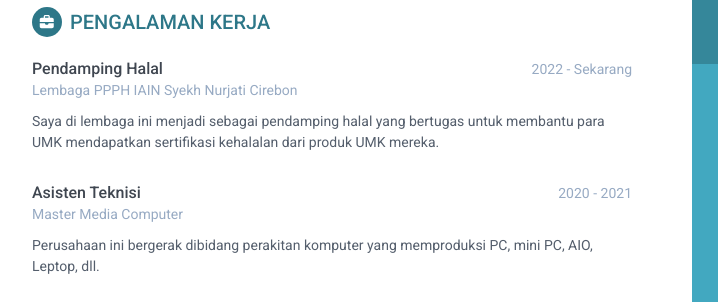
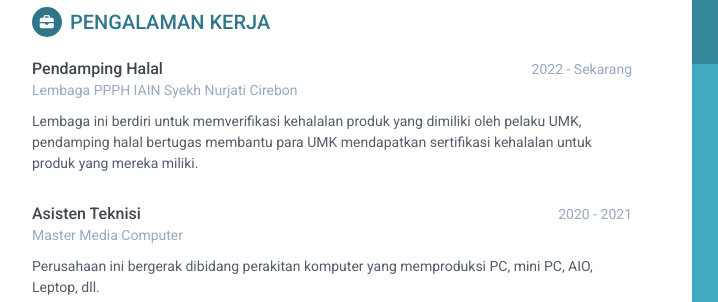
Before and after one commit to ilhamnrstywn/cv, a plain HTML site: page index.html in a window 1280 px wide. Shown: the part 293-595 px from the top of the page, 188-906 px from the left. Drawn offline with Linux system fonts and the light colour scheme.

Commit message:
Update index.html

```diff
--- a/index.html
+++ b/index.html
@@ -89,7 +89,7 @@
                         <div class="company">Lembaga PPPH IAIN Syekh Nurjati Cirebon</div>
                     </div><!--//meta-->
                     <div class="details">
-                        <p>Saya di lembaga ini menjadi sebagai pendamping halal yang bertugas untuk membantu para UMK mendapatkan sertifikasi kehalalan dari produk UMK mereka.</p>
+                        <p>Lembaga ini berdiri untuk memverifikasi kehalalan produk yang dimiliki oleh pelaku UMK, pendamping halal bertugas membantu para UMK mendapatkan sertifikasi kehalalan untuk produk yang mereka miliki.</p>
                     </div><!--//details-->
                 </div><!--//item-->
 
```
